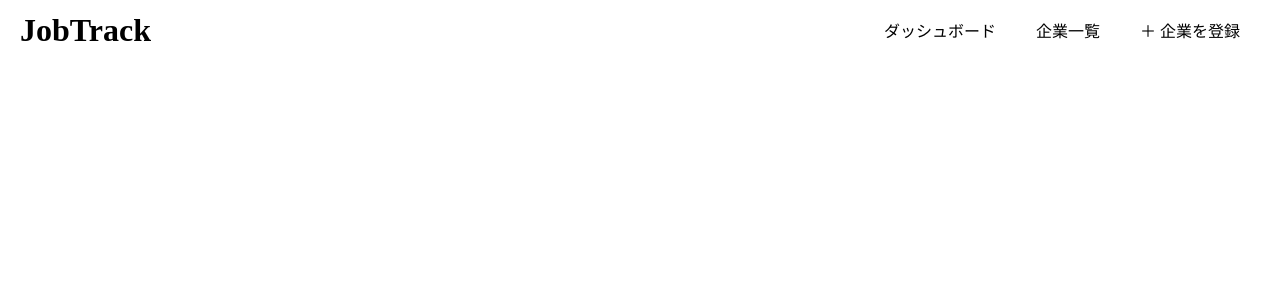
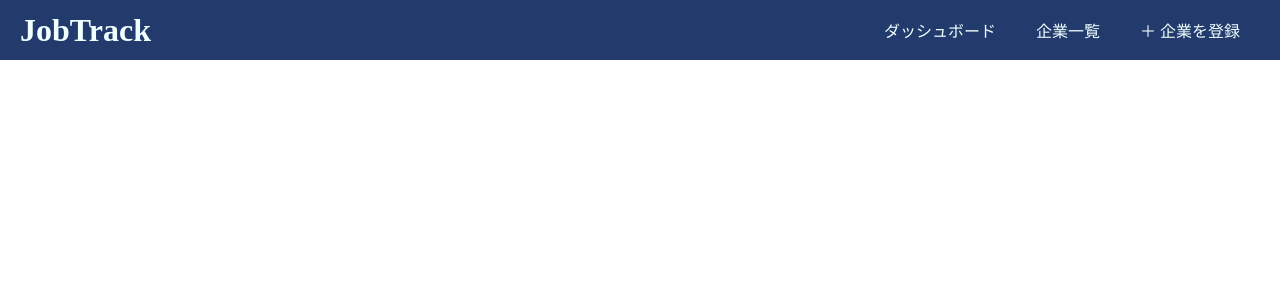
Before and after one commit to SoukenProg/JobTrack, a Flask app: page / in a window 1280 px wide. Shown: the top 300 px of the page. Run offline with Flask 3, Linux system fonts and the light colour scheme.

Commit message:
ヘッダーの色変更

```diff
--- a/static/css/style.css
+++ b/static/css/style.css
@@ -7,7 +7,7 @@
   right: 0;
   left: 0;
   width: 100%;
-  background: #fff;
+  background: #233B6C;
 }
 
 .p-header__inner {
@@ -17,10 +17,14 @@
   height: 60px; /* Headerの高さの基準を設ける */
   padding: 0 20px;
 }
+.p-header__title{
+  color: azure;
+}
 
 /* --- ハンバーガーボタン --- */
 .p-header__hamburger {
   z-index: 1000; /* ナビゲーションより確実に手前にする */
+  color: azure;
   position: relative;
   width: 60px;
   height: 60px;
@@ -28,6 +32,7 @@
 
 .c-hamburger {
   position: relative;
+  color: azure;
   width: 100%;
   height: 100%;
   margin: 0;
@@ -43,7 +48,7 @@
   width: 24px;
   height: 2px;
   transform: translateX(-50%);
-  background: black;
+  background: azure;
   transition: all 0.4s;
 }
 
@@ -53,6 +58,7 @@
 
 /* --- ハンバーガーアニメーション --- */
 .c-hamburger.is-active span:nth-of-type(1) {
+  background: aqua;
   top: 30px;
   transform: translateX(-50%) rotate(225deg);
 }
@@ -60,6 +66,7 @@
   opacity: 0;
 }
 .c-hamburger.is-active span:nth-of-type(3) {
+  background: aqua;
   top: 30px;
   transform: translateX(-50%) rotate(-225deg);
 }
@@ -83,7 +90,7 @@
   right: 0;
   visibility: visible;
   opacity: 1;
-  background-color: #fff;
+  background-color: #233B6C;
 }
 
 .p-nav__list {
@@ -91,6 +98,7 @@
   flex-direction: column; /* スマホ時は縦並び */
   align-items: center;
   justify-content: center;
+  color: azure;
   width: 100%;
   height: 100%;
   padding: 20px 0;
@@ -102,7 +110,7 @@
 }
 
 .p-nav__link {
-  color: black;
+  color: azure;
   display: block;
   padding: 20px;
   width: 100%;
```
